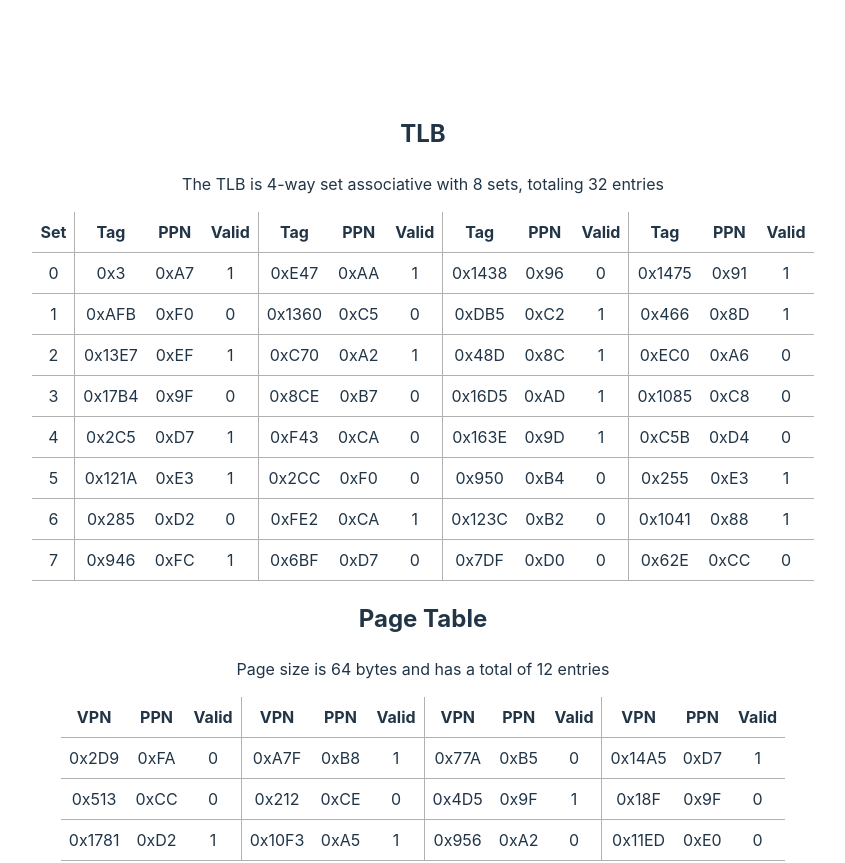
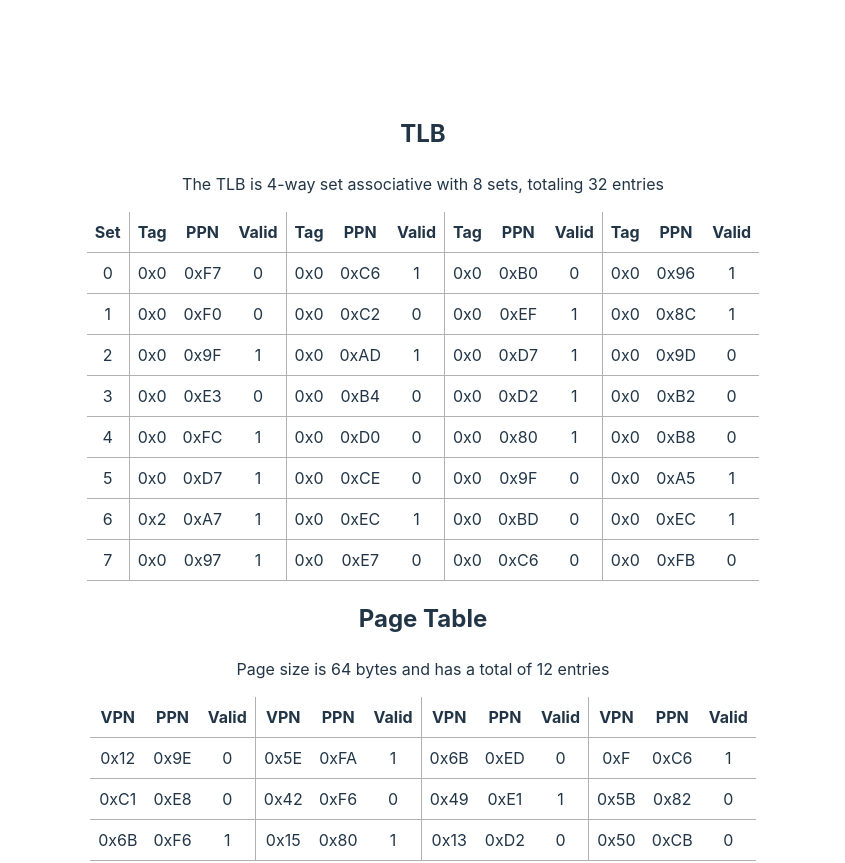
Before and after one commit to MahmoodSeoud/VMAT, a React (Vite) app: page / in a window 1280 px wide. Shown: the top 863 px of the page, without its empty margins (217-1062 px from the left). Built offline with nearby package versions, Linux system fonts and the light colour scheme.

Commit message:
Add removal of TLBT duplicate

```diff
--- a/src/App.tsx
+++ b/src/App.tsx
@@ -78,6 +78,12 @@ const physicalAddressBitWidth = PPN.toString(2).length + VPO;
 
 // -----------
 
+const generatedVirtualAddress = createRandomNumberWith(virtualAddressBitWidth);
+const addressInBits = [...generatedVirtualAddress.toString(2)];
+
+const VPO_bits: string = addressInBits.splice(-VPO).join('');     // VPO_bits = the last VPO bits of the address / log2(pageSize)
+const TLBI_bits: string = addressInBits.splice(-TLBI).join('');     // TLBI_bits = the next TLBI bits of the address / log2(sets)
+const TLBT_bits: string = addressInBits.join('');     // TLBT_bits = the remaining bits of the address
 
 // ----------- Test choices
 const ChosenResult: Result = InputFieldsMap.TLBHIT;
@@ -99,25 +105,28 @@ function createRandomNumberWith(bitLength: number): number {
   return createRandomNumber(2 ** (bitLength - 1), 2 ** bitLength)
 }
 
-console.log("suppoed to be 8", createRandomNumberWith(8));
-console.log("suppoed to be 8", createRandomNumberWith(8));
-console.log("suppoed to be 8", createRandomNumberWith(8));
-console.log("suppoed to be 8", createRandomNumberWith(8));
-console.log("suppoed to be 8", createRandomNumberWith(8));
-
-
 // Create a random number between a and b
 function createRandomNumber(a: number, b: number) {
   return Math.floor(Math.random() * (b - a)) + a;
 }
+
+
 
 // Function to create a TLB entry
 function createTableEntry<TObj extends TLB_TABLE_ENTRY | PAGE_TABLE_ENTRY>(entry: TObj): TObj {
 
   const valid: Bit = Math.floor(Math.random() * 2) as Bit;
   const ppn: number = createRandomNumberWith(8);
-  const tag: number = createRandomNumber(0, 6666);
-  const vpn: number = createRandomNumber(0, 6666);
+
+  // A random address is able to be created to be the actual tag of the virtual
+  // address, We have to check for that.
+  let dupTLBT = ""
+  let tag : number  = 0
+  while (String(tag) === dupTLBT) {
+    tag = createRandomNumber(0, createRandomNumberWith(4*2));
+    dupTLBT = String(Number("0b" + TLBT_bits))
+  }
+  const vpn: number = createRandomNumber(0, createRandomNumberWith(4*2));
 
   let newEntry: TObj;
   if (isPageTableEntry(entry)) {
@@ -165,7 +174,7 @@ function createTableEntries<TObj extends TLB_TABLE_ENTRY | PAGE_TABLE_ENTRY>(
   return entries;
 }
 
-const generatedVirtualAddress = createRandomNumberWith(virtualAddressBitWidth);
+
 
 // TLB  table information
 const NumTlbEntries: number = TLBSets * TLBWays;
@@ -234,11 +243,7 @@ function App(): JSX.Element {
   // POSTCONDITION : sets facit object in the Facit state
   function createFacit(ChosenResult: Result): InputFields {
 
-    const addressInBits = [...generatedVirtualAddress.toString(2)];
 
-    const VPO_bits: string = addressInBits.splice(-VPO).join('');     // VPO_bits = the last VPO bits of the address / log2(pageSize)
-    const TLBI_bits: string = addressInBits.splice(-TLBI).join('');     // TLBI_bits = the next TLBI bits of the address / log2(sets)
-    const TLBT_bits: string = addressInBits.join('');     // TLBT_bits = the remaining bits of the address
 
     // Convert the bits to a number
     const TLBI_value: number = Number(addressPrefixMap.Binary + TLBI_bits);
```
